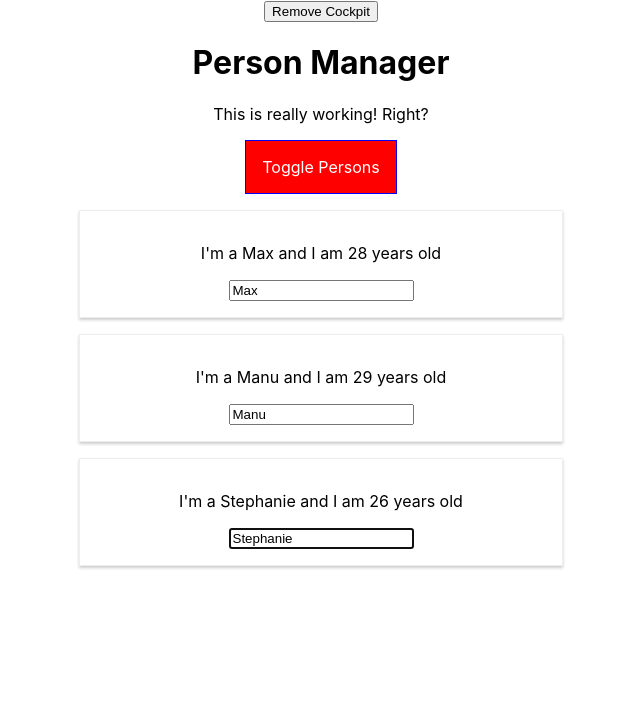
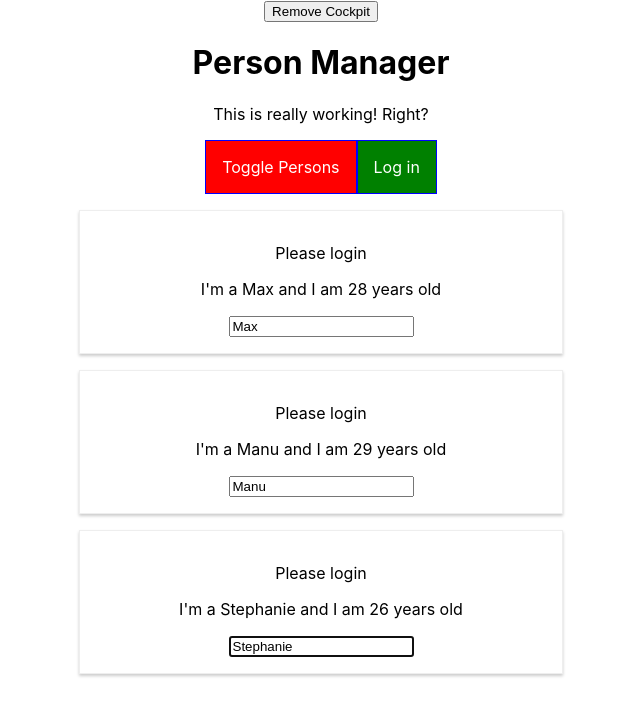
Before and after one commit to MichaelNeely77/react-complete-guide, a React (Create React App) app: page / in a window 1280 px wide. Shown: the top 716 px of the page, without its empty margins (319-959 px from the left). Built offline with nearby package versions, Linux system fonts and the light colour scheme.

Commit message:
Understanding Prop Chain Problems

```diff
--- a/src/components/Cockpit/Cockpit.js
+++ b/src/components/Cockpit/Cockpit.js
@@ -11,7 +11,6 @@ const cockpit = props => {
         // Http request...
         toggleBtnRef.current.click();
         return () => {
-
             console.log('[Cockpit.js] cleanup work in useEffect');
         };
     }, []);
@@ -43,6 +42,7 @@ const cockpit = props => {
             <button ref={toggleBtnRef}
             className={btnClass}
             onClick={props.clicked}>Toggle Persons</button>
+            <button onClick={props.login}>Log in</button>
         </div>
 
     );
--- a/src/components/Persons/Person/Person.js
+++ b/src/components/Persons/Person/Person.js
@@ -21,6 +21,7 @@ constructor(props) {
         console.log('[Person.js] rendering...');
         return(
         <Fragment>
+            {this.props.isAuth ? <p>Authenticated!</p> : <p>Please login</p>}
             <p onClick={this.props.click} >
                 I'm a {this.props.name} and I am {this.props.age} years old
             </p>
--- a/src/components/Persons/Persons.js
+++ b/src/components/Persons/Persons.js
@@ -48,6 +48,7 @@ class Persons extends PureComponent {
          age={person.age}
          key={person.id}
          changed={(event) => this.props.changed(event, person.id)}
+         isAuth={this.props.isAuthenticated}
          />
         );
 
--- a/src/containers/App.js
+++ b/src/containers/App.js
@@ -5,6 +5,7 @@ import Persons from '../components/Persons/Persons';
 import Cockpit from'../components/Cockpit/Cockpit';
 import withClass from '../hoc/withClass';
 import Auxiliary from '../hoc/Auxiliary';
+import AuthContext from '../context/auth-context';
 
 class App extends Component {
 
@@ -21,7 +22,8 @@ class App extends Component {
       otherState: 'some other value',
       showPersons: false,
       showCockpit: true,
-      changeCounter: 0
+      changeCounter: 0,
+      authenticated: false
     }
 
     static getDerivedStateFromProps(props, state) {
@@ -73,12 +75,16 @@ class App extends Component {
     const persons = [...this.state.persons];
     persons.splice(personIndex, 1);
     this.setState({persons: persons});
-  }
+  };
 
   togglePersonsHandler = () => {
     const doesShow = this.state.showPersons;
     this.setState({showPersons: !doesShow});
-  }
+  };
+
+  loginHandler = () => {
+    this.setState({authenticated: true});
+  };
 
   render () {
 
@@ -91,7 +97,9 @@ class App extends Component {
       <Persons
             persons ={this.state.persons}
             clicked={this.deletePersonHandler}
-            changed={this.nameChangedHandler} />
+            changed={this.nameChangedHandler}
+            isAuthenticated={this.state.authenticated}
+            />
       );
     }
 
@@ -110,6 +118,7 @@ class App extends Component {
           showPersons={this.state.showPersons}
           personsLength={this.state.persons.length}
           clicked={this.togglePersonsHandler}
+          login={this.loginHandler}
           />
     ) : null}
           {persons}
--- /dev/null
+++ b/src/context/auth-context.js
@@ -0,0 +1,8 @@
+import React from 'react';
+
+const authContext = React.createContext({
+    authenticated: false,
+    login: () => {}
+});
+
+export default authContext;
```
